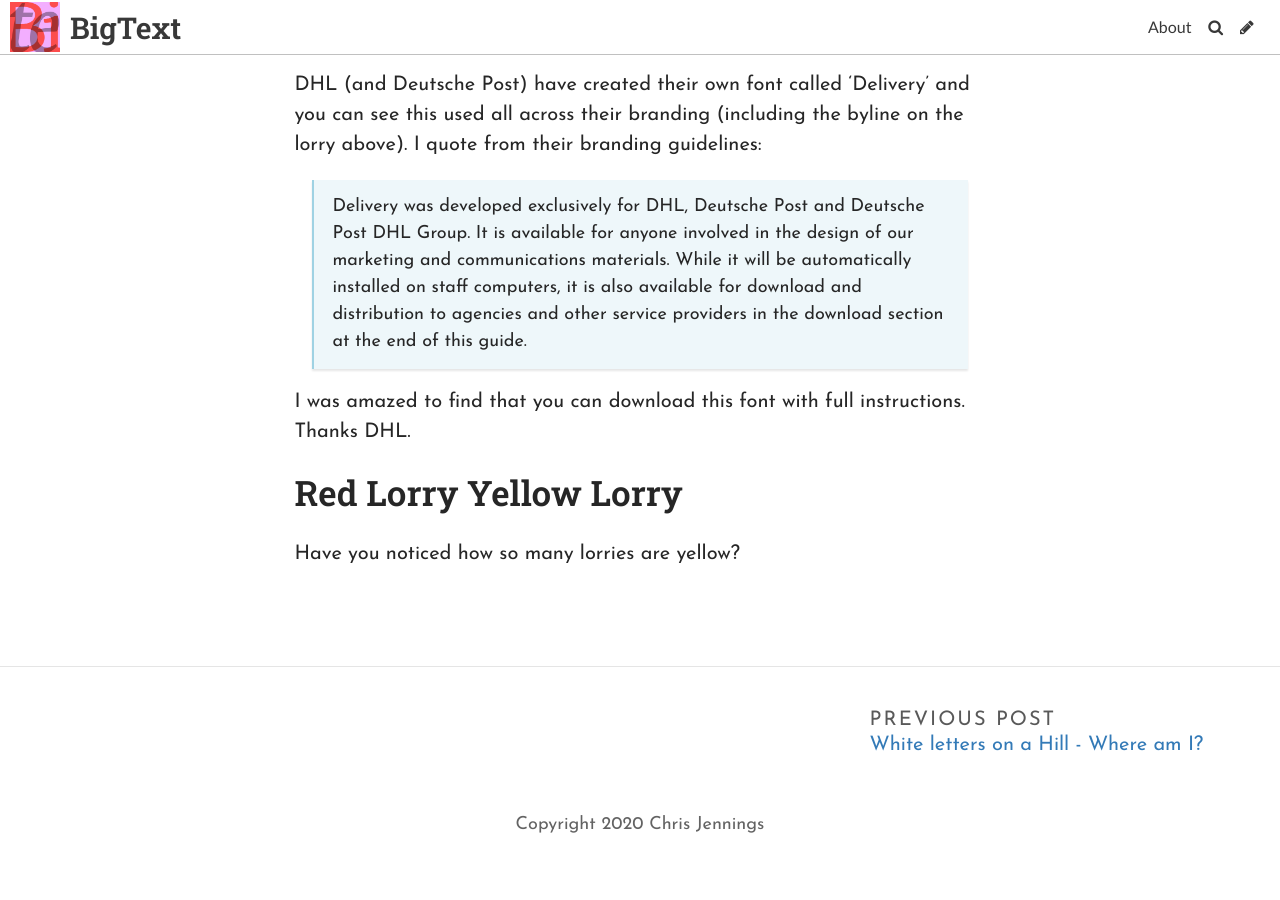
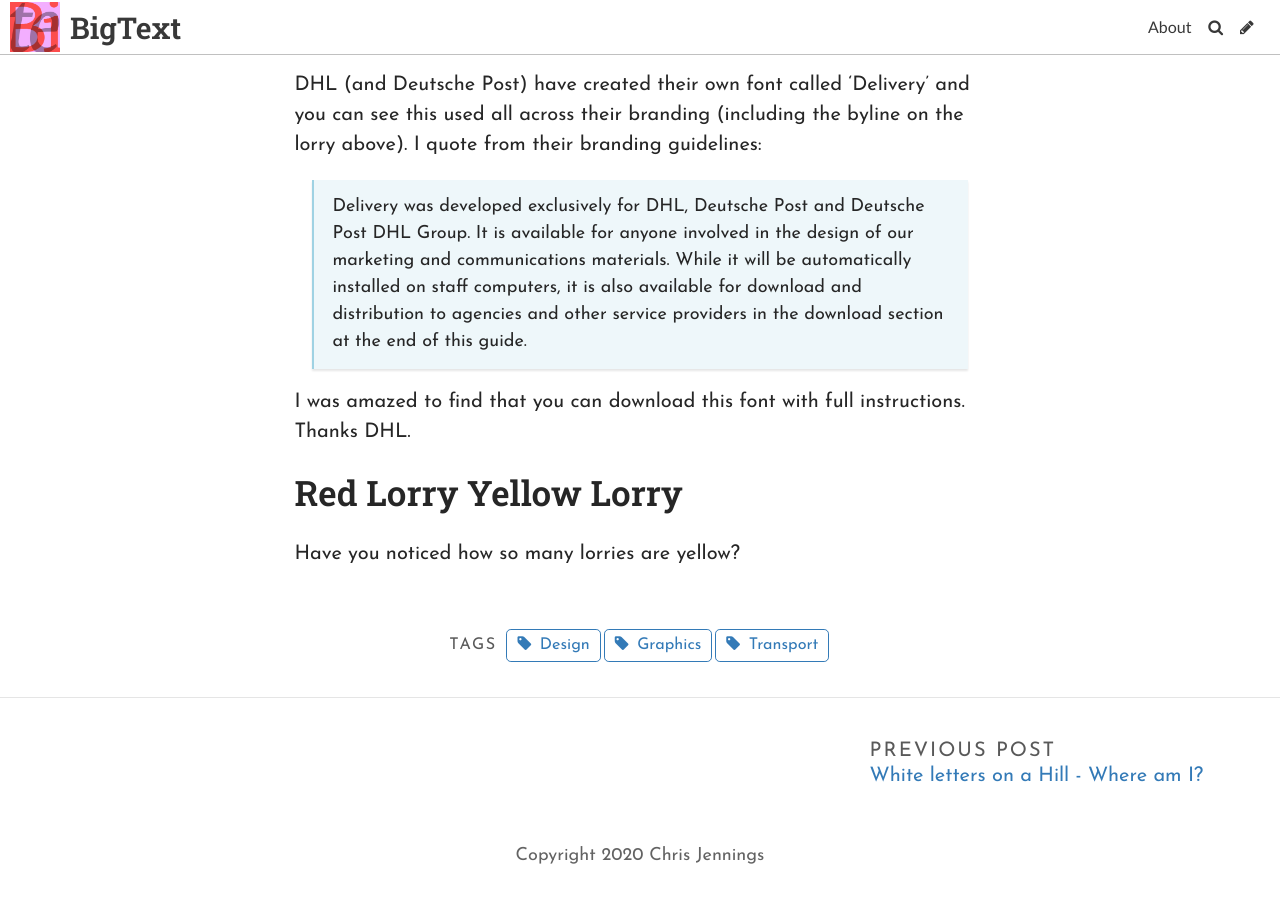
Before and after one commit to chrisatbrookes/bigtext, a Jekyll site: the page built from _posts/2020-08-19-red-lorry-yellow-lorry.md, in a window 1280 px wide and 900 px high, scrolled down 4607 px. Built offline with Jekyll 4.4.1, drawn with Linux system fonts in a browser that asks for light colours; some web fonts are replaced; before the commit the page ends 5476 px from its top, so only the background shows below that.

Commit message:
Update Post “2020-08-19-red-lorry-yellow-lorry”

```diff
--- a/_posts/2020-08-19-red-lorry-yellow-lorry.md
+++ b/_posts/2020-08-19-red-lorry-yellow-lorry.md
@@ -4,6 +4,10 @@
 date: 2020-08-19T09:01:39.658Z
 header_feature_image: ../uploads/redlorry_yellowlorry.jpg
 caption: Sainsburys distribution lorry in the UK
+tags:
+  - Transport
+  - Design
+  - Graphics
 ---
 RedLorryYellowLorryRedLorryYellowLorryRedLorryYellowLorryRedLorryYellowLorry. Try saying that very quickly and see if your tongue gets all twisted up. Yes, this post is all about lorry (*trucks* if you are from the USA) typography.
 
```
